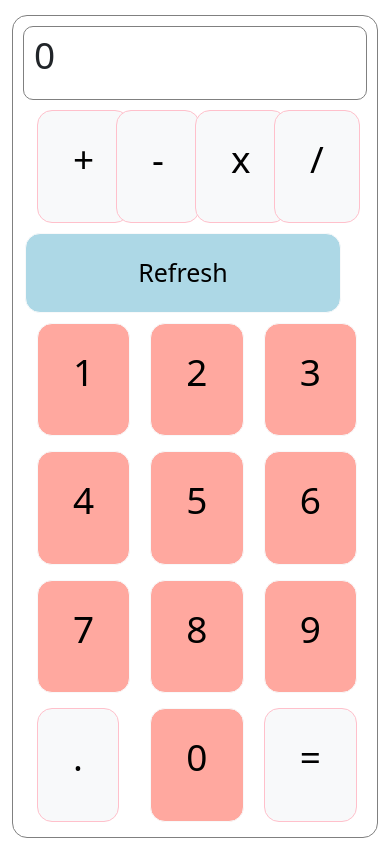
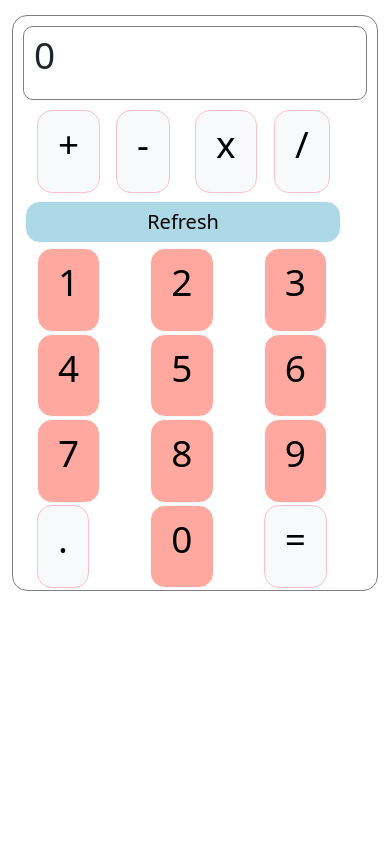
Before and after one commit to fragianci/Calculator, an Angular app: page / in a window 390 px wide. Built offline with nearby package versions, Linux system fonts and the light colour scheme.

Commit message:
Responsive style added

```diff
--- a/src/app/operations-panel/operations-panel.component.scss
+++ b/src/app/operations-panel/operations-panel.component.scss
@@ -33,3 +33,22 @@ button{
 .operands:hover{
 background-color: pink;
 }
+
+@media only screen and (max-width: 480px) {
+    button{
+      padding: 5px 20px;
+    }
+
+    .numbers{
+      margin-bottom: 2px;
+    }
+
+    .refresh{
+      margin-top: 8px;
+      font-size: 20px
+    }
+
+    .row-operands{
+      margin-bottom: 5px;
+    }
+}
```
Lines whose indentation alone changed are shown as unchanged.
